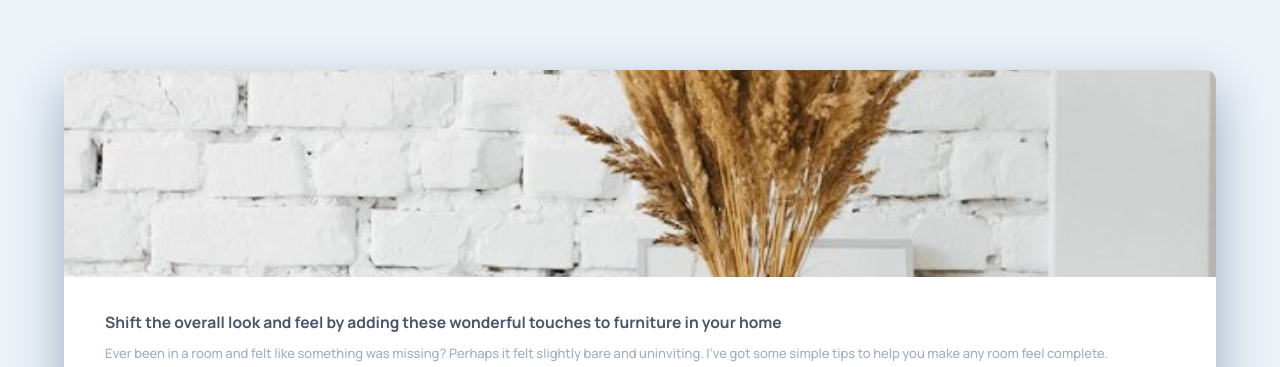
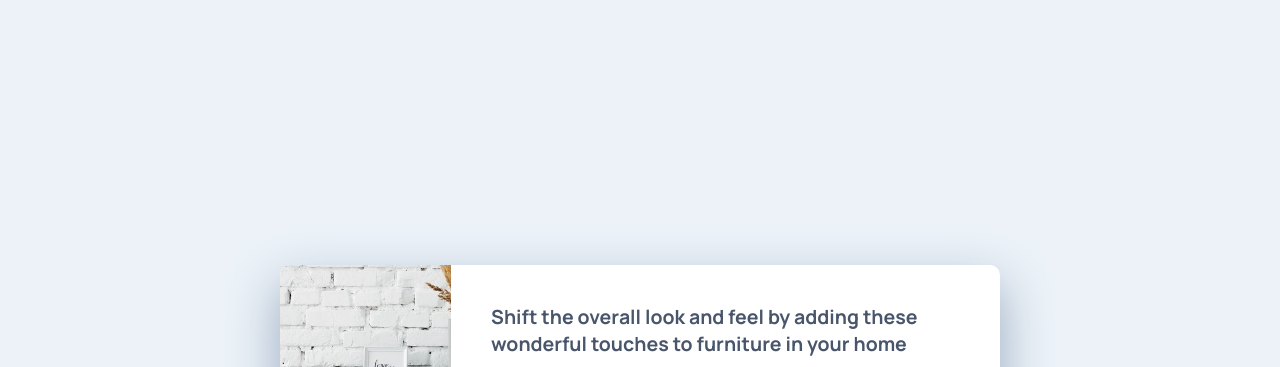
Before and after one commit to tboittin/article-preview-component-master, a plain HTML site: page index.html in a window 1280 px wide. Shown: the top 367 px of the page. Drawn offline with Linux system fonts and the light colour scheme.

Commit message:
Harmonisation

```diff
--- a/style.scss
+++ b/style.scss
@@ -19,6 +19,7 @@ body {
 
 .preview {
   align-self: center;
+  max-width: 335px;
   width: 90%;
   margin-top: 70px;
   background-color: white;
@@ -132,13 +133,13 @@ body {
   }
 }
 
-@media (min-width: 1440px) {
+@media (min-width: 800px) {
   body {
     height: 100vh;
   }
 
   .preview {
-    width: 720px;
+    max-width: 720px;
     height: 270px;
     margin-top: 0;
     display: flex;
```
Also changed, not shown: style.css, 1 other file.
